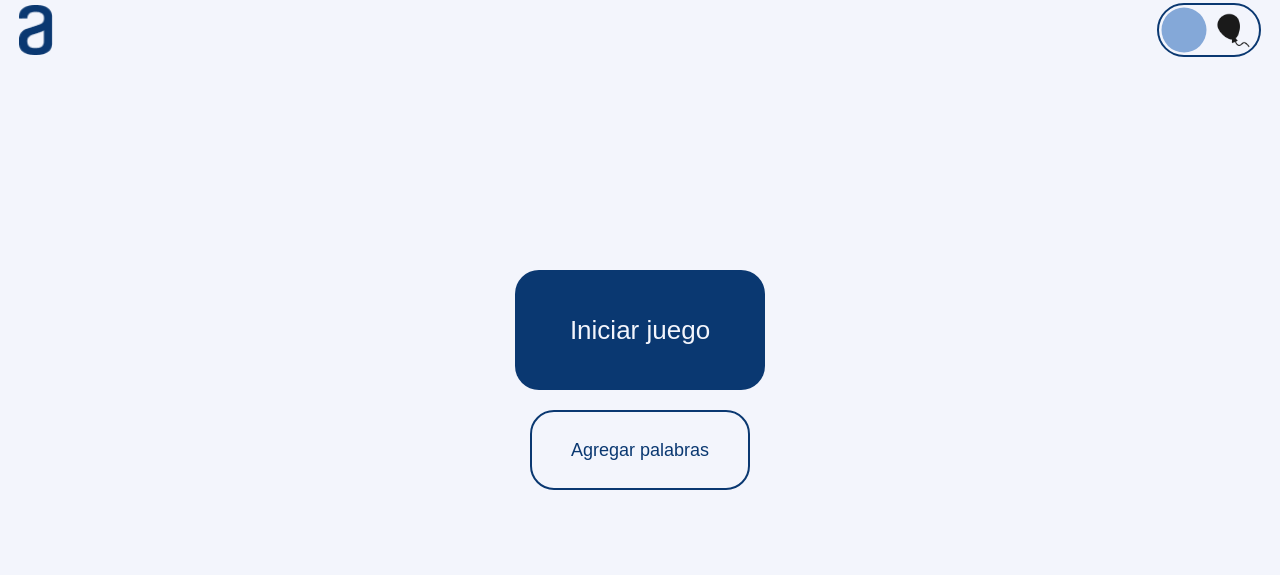
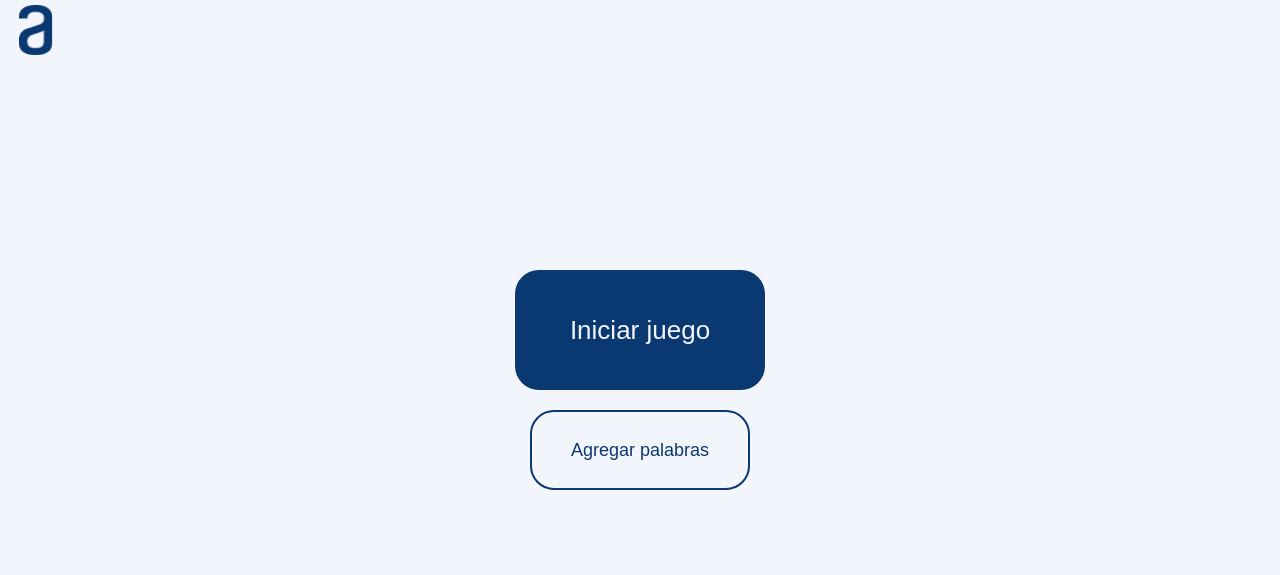
Before and after one commit to alex-v08/juego-del-ahorcado-alura-challenges-oracle-one, a plain HTML site: page index.html in a window 1280 px wide. Drawn offline with Linux system fonts and the light colour scheme.

Commit message:
correccion

```diff
--- a/index.html
+++ b/index.html
@@ -20,11 +20,7 @@
 
       <header>
         <img src="img/LogoAlura.png" alt="Logo de Alura" id="logo-alura">
-        <div id="toggle">
-          <i class="indicator"></i>
-          <i class="cuerda"><img src="img/cuerda.png" class='cuerda' alt=""> </i>
-          <i class="globo"> <img src="img/globo.png" class='globo' alt=""> </i>
-        </div>
+
       </header>
 
       <main class="main">
@@ -88,7 +84,7 @@
                     <button id="btn-letra">W</button>
                     <button id="btn-letra">X</button>
                     <button id="btn-letra">Y</button>
-                    <button id="btn-letra">Z</button>
+                    <button id="btn-letra">Z</button>_
                   </div>
                 </div>
           </section>
```
